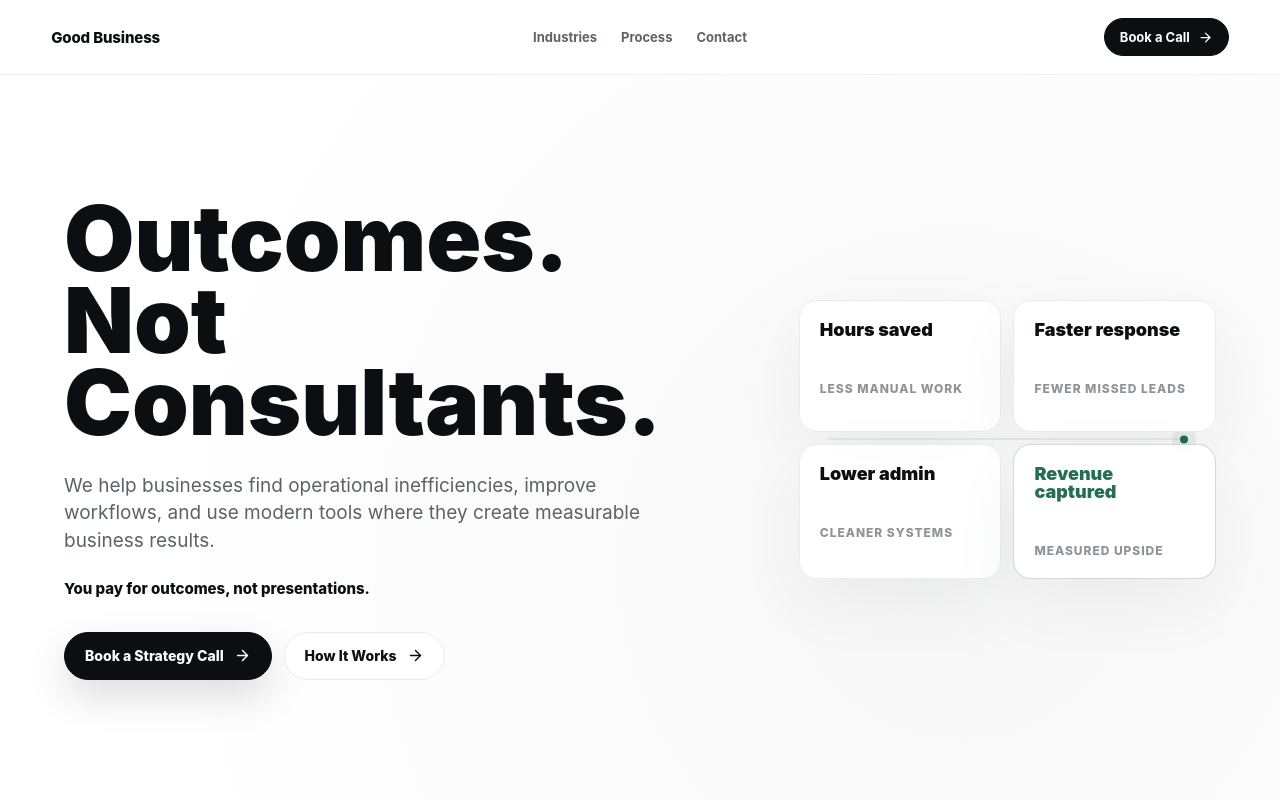
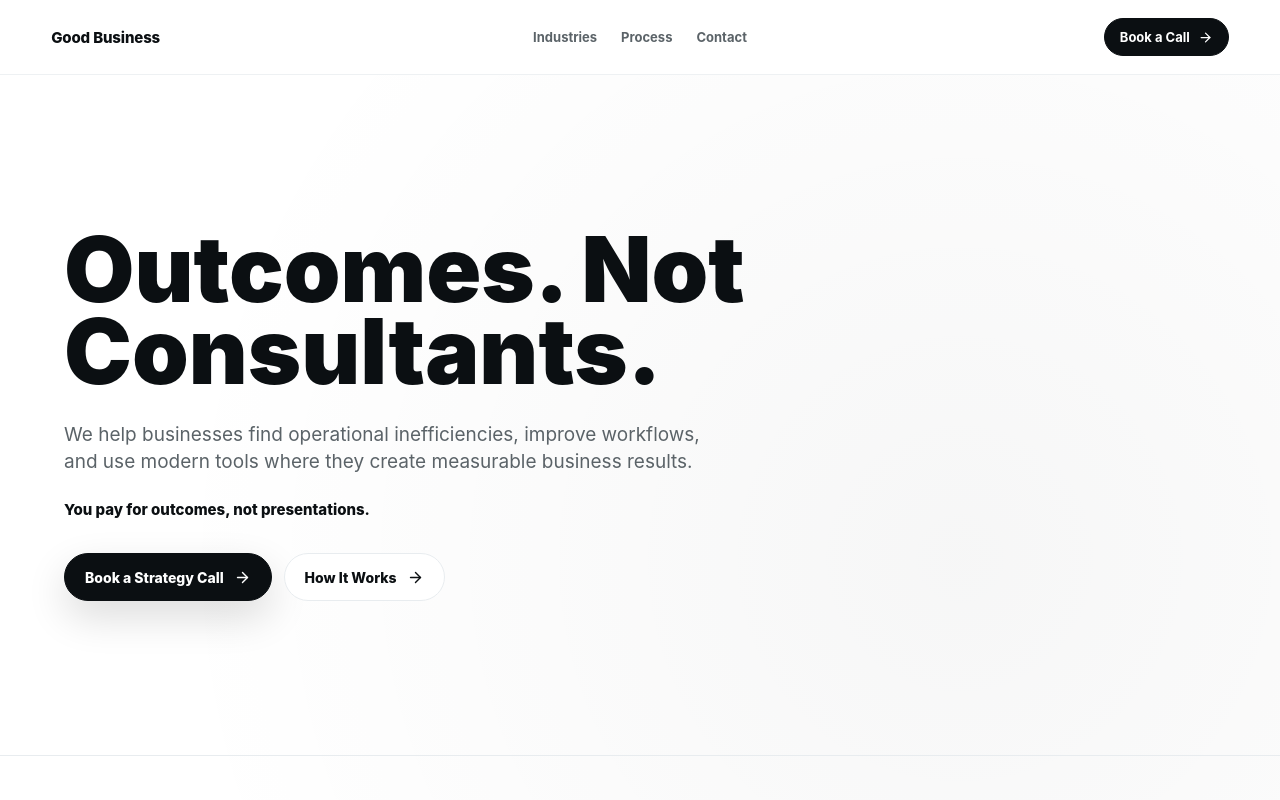
Before and after one commit to briantraudt/goodbusiness, a Next.js app: page / in a window 1280 px wide. Shown: the top 800 px of the page. Built offline with nearby package versions, Linux system fonts and the light colour scheme.

Commit message:
Remove hero visual section

```diff
--- a/app/globals.css
+++ b/app/globals.css
@@ -2738,23 +2738,23 @@ a {
 
 .quiet-hero {
   display: grid;
-  grid-template-columns: minmax(0, 0.94fr) minmax(360px, 0.62fr);
-  gap: clamp(42px, 8vw, 124px);
+  grid-template-columns: 1fr;
+  gap: 0;
   align-items: center;
   max-width: 1480px;
-  min-height: min(760px, calc(100vh - 72px));
+  min-height: min(680px, calc(100vh - 72px));
   margin: 0 auto;
   padding: clamp(70px, 8vw, 112px) clamp(20px, 5vw, 72px);
 }
 
 .quiet-hero-copy {
-  max-width: 770px;
+  max-width: 880px;
   animation: fade-up 620ms ease both;
 }
 
 .quiet-hero h1 {
   margin: 0;
-  max-width: 740px;
+  max-width: 820px;
   font-size: clamp(58px, 7.1vw, 112px);
   font-weight: 890;
   letter-spacing: 0;
@@ -2939,11 +2939,6 @@ a {
     min-height: auto;
   }
 
-  .outcome-signal {
-    justify-self: start;
-    max-width: 620px;
-  }
-
   .industries-head {
     grid-template-columns: 1fr;
   }
--- a/app/page.tsx
+++ b/app/page.tsx
@@ -15,13 +15,6 @@ import {
 import Link from "next/link";
 import { SiteFooter } from "./components/SiteFooter";
 import { SiteNav } from "./components/SiteNav";
-
-const outcomeMetrics = [
-  ["Hours saved", "less manual work"],
-  ["Faster response", "fewer missed leads"],
-  ["Lower admin", "cleaner systems"],
-  ["Revenue captured", "measured upside"]
-];
 
 const industries = [
   {
@@ -101,20 +94,6 @@ const modelSteps = [
   }
 ];
 
-function OutcomeSignal() {
-  return (
-    <div className="outcome-signal" aria-label="Measured business outcomes">
-      <div className="signal-line" aria-hidden="true" />
-      {outcomeMetrics.map(([label, detail], index) => (
-        <article className={index === 3 ? "signal-card signal-card-accent" : "signal-card"} key={label}>
-          <span>{label}</span>
-          <p>{detail}</p>
-        </article>
-      ))}
-    </div>
-  );
-}
-
 function IndustriesSection() {
   return (
     <section className="industries-section" id="industries">
@@ -193,7 +172,6 @@ export default function Home() {
           </div>
         </div>
 
-        <OutcomeSignal />
       </section>
 
       <IndustriesSection />
```
